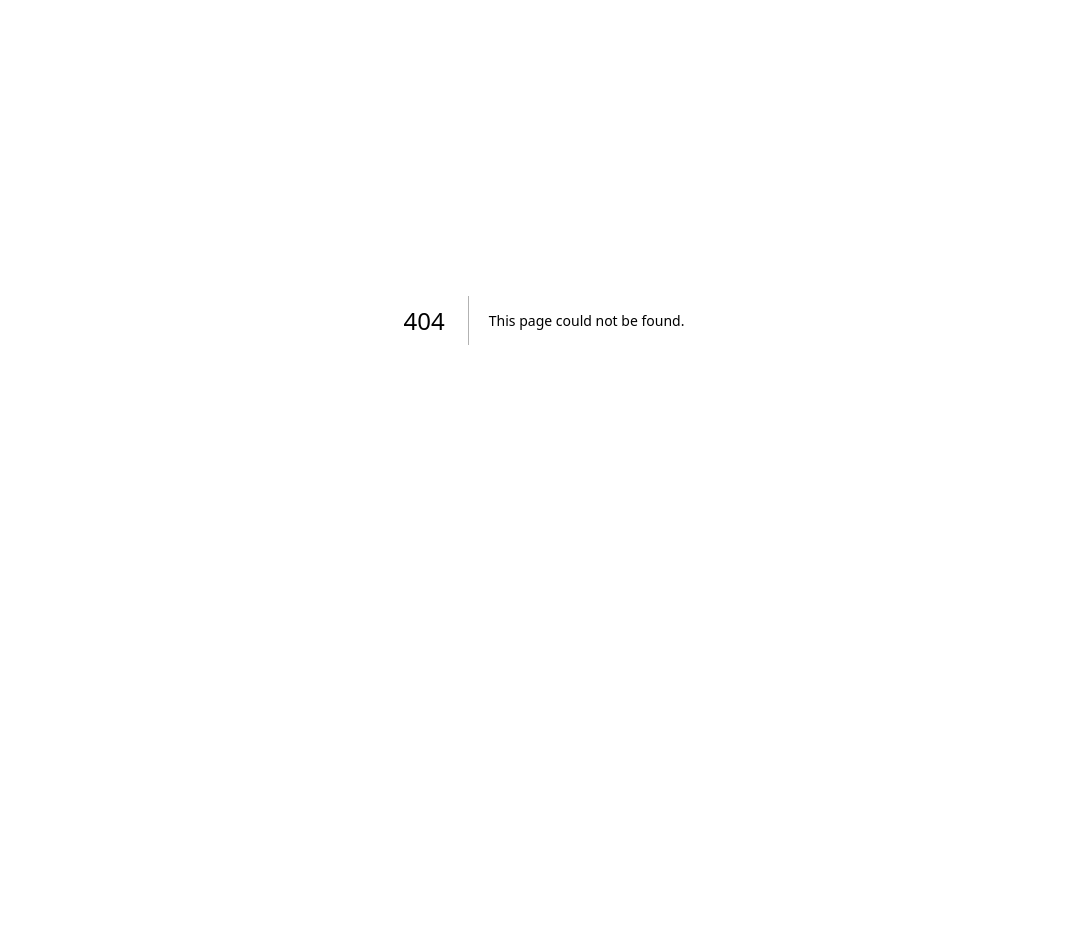
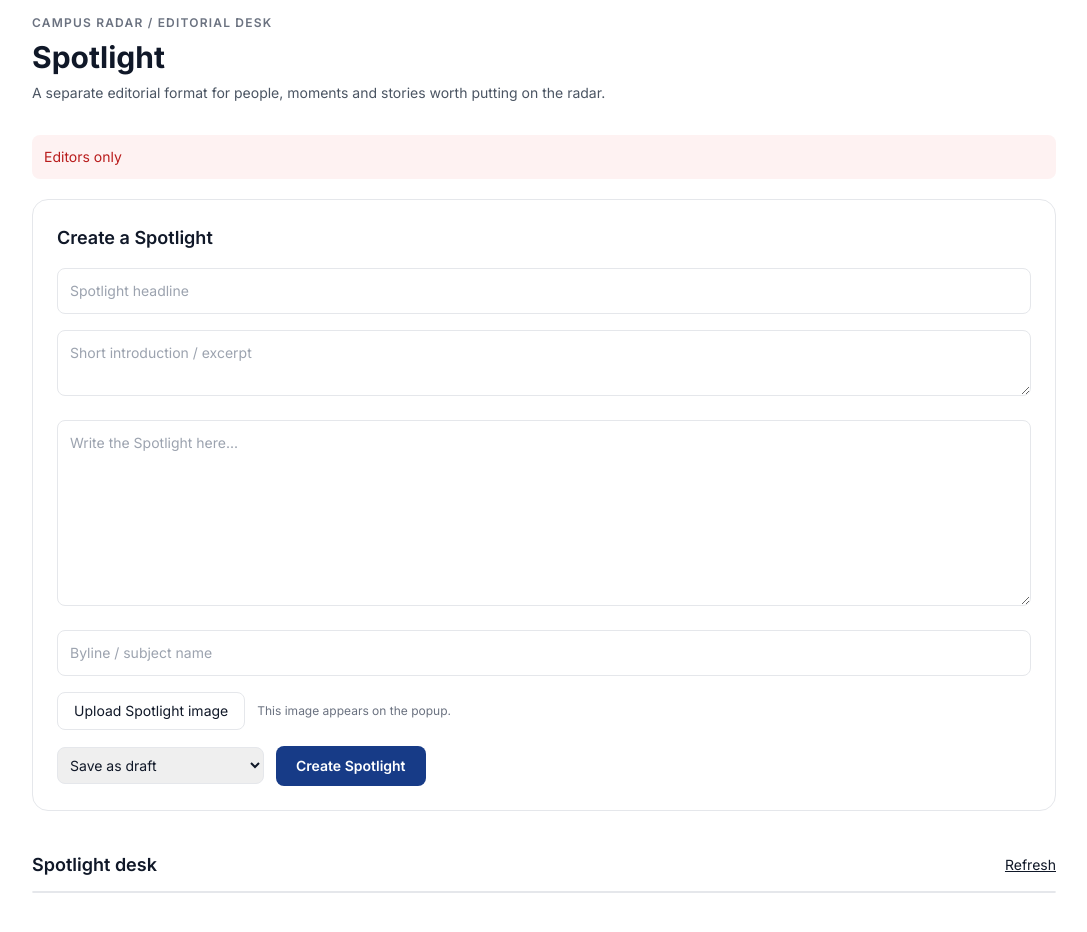
Before and after one commit to Ayomiayo1211/campus-radar.web, a Next.js app: page /admin/spotlight in a window 1280 px wide. Before the commit this address had no page. Shown: the part 80-1012 px from the top of the page, without its empty margins (96-1183 px from the left). Before the commit the page ends 800 px from the top, so only its background shows below. Built offline with nearby package versions, Linux system fonts and the light colour scheme; no server answers.

Commit message:
Create independent Spotlight desk

```diff
--- /dev/null
+++ b/app/admin/spotlight/page.tsx
@@ -0,0 +1,28 @@
+'use client';
+import { useEffect, useRef, useState } from 'react';
+type Item={id:string;title:string;excerpt:string;body:string;image_url:string|null;author_name:string;status:string;is_current:boolean;created_at:string};
+const blank={title:'',excerpt:'',body:'',author_name:'',image_url:'',status:'DRAFT'};
+export default function SpotlightPage(){
+ const [items,setItems]=useState<Item[]>([]),[form,setForm]=useState(blank),[editing,setEditing]=useState<string|null>(null),[loading,setLoading]=useState(true),[saving,setSaving]=useState(false),[error,setError]=useState('');
+ const fileRef=useRef<HTMLInputElement>(null);
+ async function load(){setLoading(true);try{const r=await fetch('/api/spotlight/manage',{cache:'no-store'}),j=await r.json();if(!r.ok)throw Error(j.error);setItems(j.data||[]);}catch(e){setError(e instanceof Error?e.message:'Could not load');}finally{setLoading(false);}}
+ useEffect(()=>{void load();},[]);
+ function reset(){setForm(blank);setEditing(null);setError('');}
+ async function upload(file?:File){if(!file)return;const d=new FormData();d.append('file',file);const r=await fetch('/api/media/upload',{method:'POST',body:d}),j=await r.json();if(!r.ok||!j.data)throw Error(j.error||'Upload failed');setForm(v=>({...v,image_url:j.data.secureUrl}));}
+ async function save(e:React.FormEvent){e.preventDefault();setSaving(true);setError('');try{const r=await fetch('/api/spotlight',{method:editing?'PATCH':'POST',headers:{'Content-Type':'application/json'},body:JSON.stringify({...form,id:editing,image_url:form.image_url||null})}),j=await r.json();if(!r.ok)throw Error(j.error||'Save failed');reset();await load();}catch(e){setError(e instanceof Error?e.message:'Save failed');}finally{setSaving(false);}}
+ async function action(id:string,payload:object){const r=await fetch('/api/spotlight',{method:'PATCH',headers:{'Content-Type':'application/json'},body:JSON.stringify({id,...payload})}),j=await r.json();if(!r.ok)setError(j.error||'Action failed');else await load();}
+ function edit(x:Item){setEditing(x.id);setForm({title:x.title,excerpt:x.excerpt,body:x.body,author_name:x.author_name,image_url:x.image_url||'',status:x.status==='PUBLISHED'?'PUBLISHED':'DRAFT'});window.scrollTo({top:0,behavior:'smooth'});}
+ return <main className="min-h-screen bg-white px-6 py-10"><div className="mx-auto max-w-5xl"><header className="mb-8"><p className="text-xs font-semibold uppercase tracking-widest text-gray-500">Campus Radar / Editorial desk</p><h1 className="mt-2 text-3xl font-bold">Spotlight</h1><p className="mt-2 text-sm text-gray-600">A separate editorial format for people, moments and stories worth putting on the radar.</p></header>
+ {error&&<p className="mb-5 rounded-lg bg-red-50 p-3 text-sm text-red-700">{error}</p>}
+ <form onSubmit={save} className="mb-10 space-y-4 rounded-2xl border border-gray-200 p-6"><div className="flex items-center justify-between"><h2 className="text-lg font-semibold">{editing?'Edit Spotlight':'Create a Spotlight'}</h2>{editing&&<button type="button" onClick={reset} className="text-sm underline">Cancel</button>}</div>
+ <input required minLength={3} maxLength={180} placeholder="Spotlight headline" value={form.title} onChange={e=>setForm({...form,title:e.target.value})} className="w-full rounded-lg border p-3 text-sm"/>
+ <textarea required minLength={10} maxLength={500} rows={2} placeholder="Short introduction / excerpt" value={form.excerpt} onChange={e=>setForm({...form,excerpt:e.target.value})} className="w-full rounded-lg border p-3 text-sm"/>
+ <textarea required minLength={20} rows={8} placeholder="Write the Spotlight here..." value={form.body} onChange={e=>setForm({...form,body:e.target.value})} className="w-full rounded-lg border p-3 text-sm"/>
+ <input required placeholder="Byline / subject name" value={form.author_name} onChange={e=>setForm({...form,author_name:e.target.value})} className="w-full rounded-lg border p-3 text-sm"/>
+ <input ref={fileRef} type="file" accept="image/jpeg,image/png,image/webp,image/gif" className="hidden" onChange={e=>void upload(e.target.files?.[0]).catch(x=>setError(x.message))}/>
+ <div className="flex flex-wrap items-center gap-3"><button type="button" onClick={()=>fileRef.current?.click()} className="rounded-lg border px-4 py-2 text-sm">Upload Spotlight image</button><span className="text-xs text-gray-500">This image appears on the popup.</span></div>
+ {form.image_url&&<div className="flex items-center gap-4"><img src={form.image_url} alt="Spotlight preview" className="h-24 w-36 rounded-lg object-cover"/><button type="button" onClick={()=>setForm({...form,image_url:''})} className="text-sm text-red-600">Remove image</button></div>}
+ <div className="flex flex-wrap items-center gap-3"><select value={form.status} onChange={e=>setForm({...form,status:e.target.value})} className="rounded-lg border p-2 text-sm"><option value="DRAFT">Save as draft</option><option value="PUBLISHED">Publish and make current</option></select><button disabled={saving} className="rounded-lg bg-[#173B87] px-5 py-2.5 text-sm font-semibold text-white disabled:opacity-50">{saving?'Saving...':editing?'Save changes':'Create Spotlight'}</button></div></form>
+ <div className="mb-3 flex justify-between"><h2 className="text-lg font-semibold">Spotlight desk</h2><button onClick={()=>void load()} className="text-sm underline">Refresh</button></div>
+ {loading?<p className="py-10 text-center text-sm text-gray-500">Loading...</p>:<div className="divide-y rounded-xl border">{items.map(x=><article key={x.id} className="flex flex-col gap-4 p-5 sm:flex-row sm:items-center sm:justify-between"><div className="flex min-w-0 items-center gap-4">{x.image_url&&<img src={x.image_url} alt="" className="h-16 w-20 rounded-lg object-cover"/>}<div><div className="mb-1 flex gap-2"><span className="rounded-full bg-gray-100 px-2 py-1 text-xs">{x.status}</span>{x.is_current&&<span className="rounded-full bg-blue-900 px-2 py-1 text-xs text-white">Live popup</span>}</div><h3 className="font-semibold">{x.title}</h3><p className="mt-1 line-clamp-2 text-sm text-gray-500">{x.excerpt}</p></div></div><div className="flex shrink-0 flex-wrap gap-2"><button onClick={()=>edit(x)} className="rounded-lg border px-3 py-2 text-sm">Edit</button>{!x.is_current&&<button onClick={()=>void action(x.id,{activate:true})} className="rounded-lg bg-[#173B87] px-3 py-2 text-sm text-white">Make current</button>}{x.is_current&&<button onClick={()=>void action(x.id,{deactivate:true})} className="rounded-lg border px-3 py-2 text-sm">Remove from popup</button>}</div></article>)}</div>}</div></main>;
+}
```
